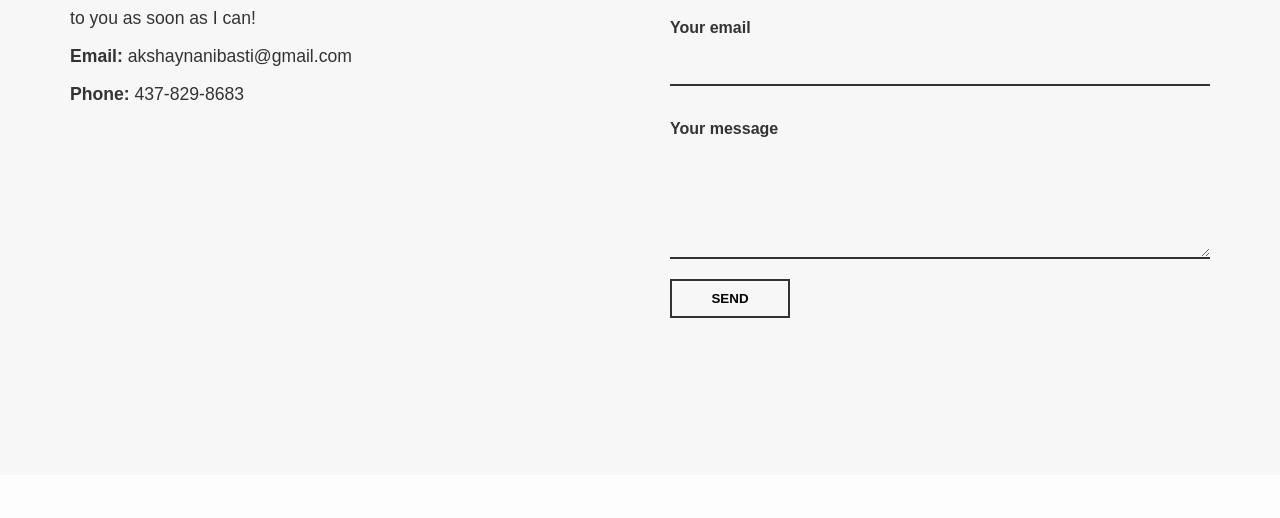
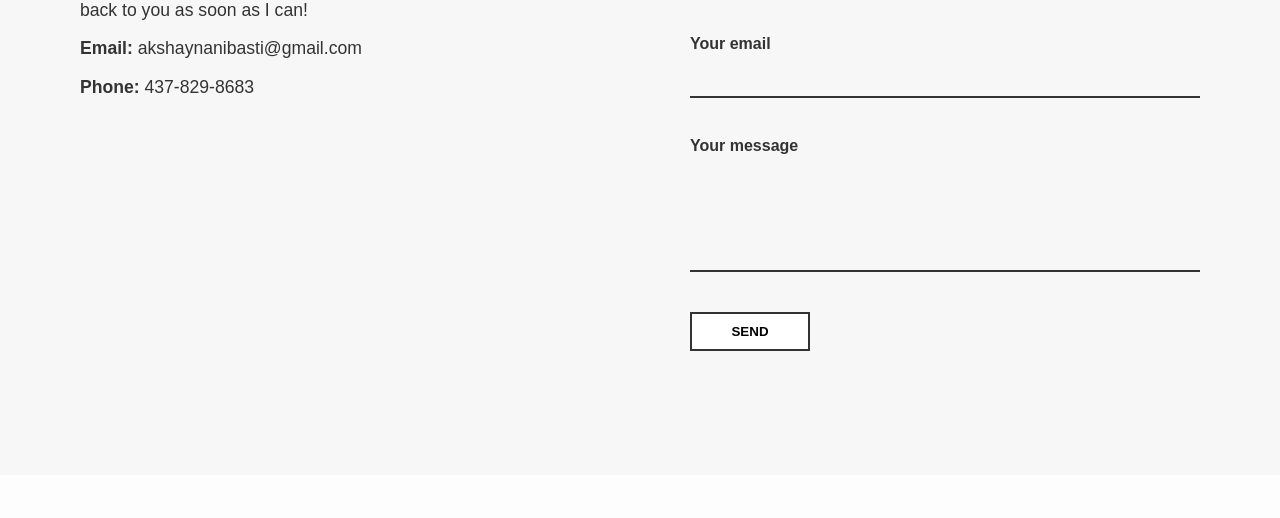
Before and after one commit to AkshayBasti123/Portfolio, a plain HTML site: page contact.html in a window 1280 px wide. Shown: the part 282-800 px from the top of the page. Drawn offline with Linux system fonts and the light colour scheme; some icons are missing.

Commit message:
Update style.css

```diff
--- a/style.css
+++ b/style.css
@@ -199,3 +199,85 @@ img {
     flex-direction: column;
   }
 }
+
+.contact-container {
+  display: flex;
+  justify-content: space-between;
+  align-items: flex-start;
+  padding: 50px;
+  gap: 40px;
+}
+
+.contact-info {
+  flex: 1;
+}
+
+.contact-info h2 {
+  font-size: 24px;
+  margin-bottom: 15px;
+}
+
+.contact-info p {
+  margin: 10px 0;
+  line-height: 1.6;
+}
+
+.social-icons {
+  margin-top: 20px;
+}
+
+.social-icons a {
+  margin-right: 15px;
+  font-size: 28px;
+  color: black;
+  transition: color 0.3s;
+}
+
+.social-icons a:hover {
+  color: #0077b5; /* LinkedIn blue */
+}
+
+.contact-form {
+  flex: 1;
+}
+
+.contact-form form {
+  display: flex;
+  flex-direction: column;
+}
+
+.contact-form label {
+  margin-top: 15px;
+  margin-bottom: 5px;
+  font-weight: bold;
+}
+
+.contact-form input,
+.contact-form textarea {
+  border: none;
+  border-bottom: 2px solid #333;
+  padding: 8px;
+  font-size: 16px;
+  outline: none;
+  resize: none;
+}
+
+.contact-form input:focus,
+.contact-form textarea:focus {
+  border-bottom: 2px solid #0077b5;
+}
+
+.contact-form button {
+  margin-top: 20px;
+  padding: 10px;
+  background: white;
+  border: 2px solid #333;
+  font-weight: bold;
+  cursor: pointer;
+  transition: all 0.3s;
+}
+
+.contact-form button:hover {
+  background: #333;
+  color: white;
+}
```
